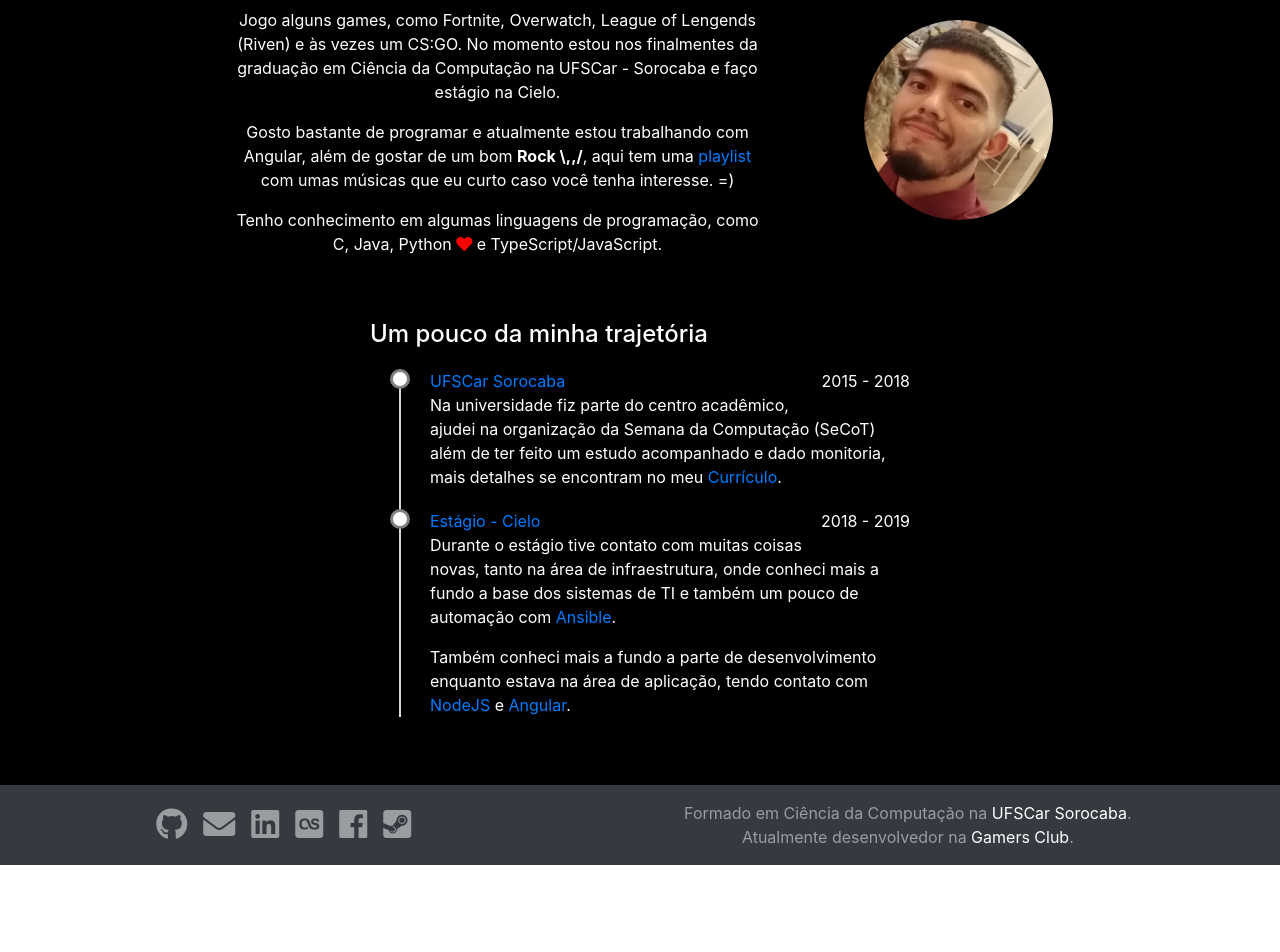
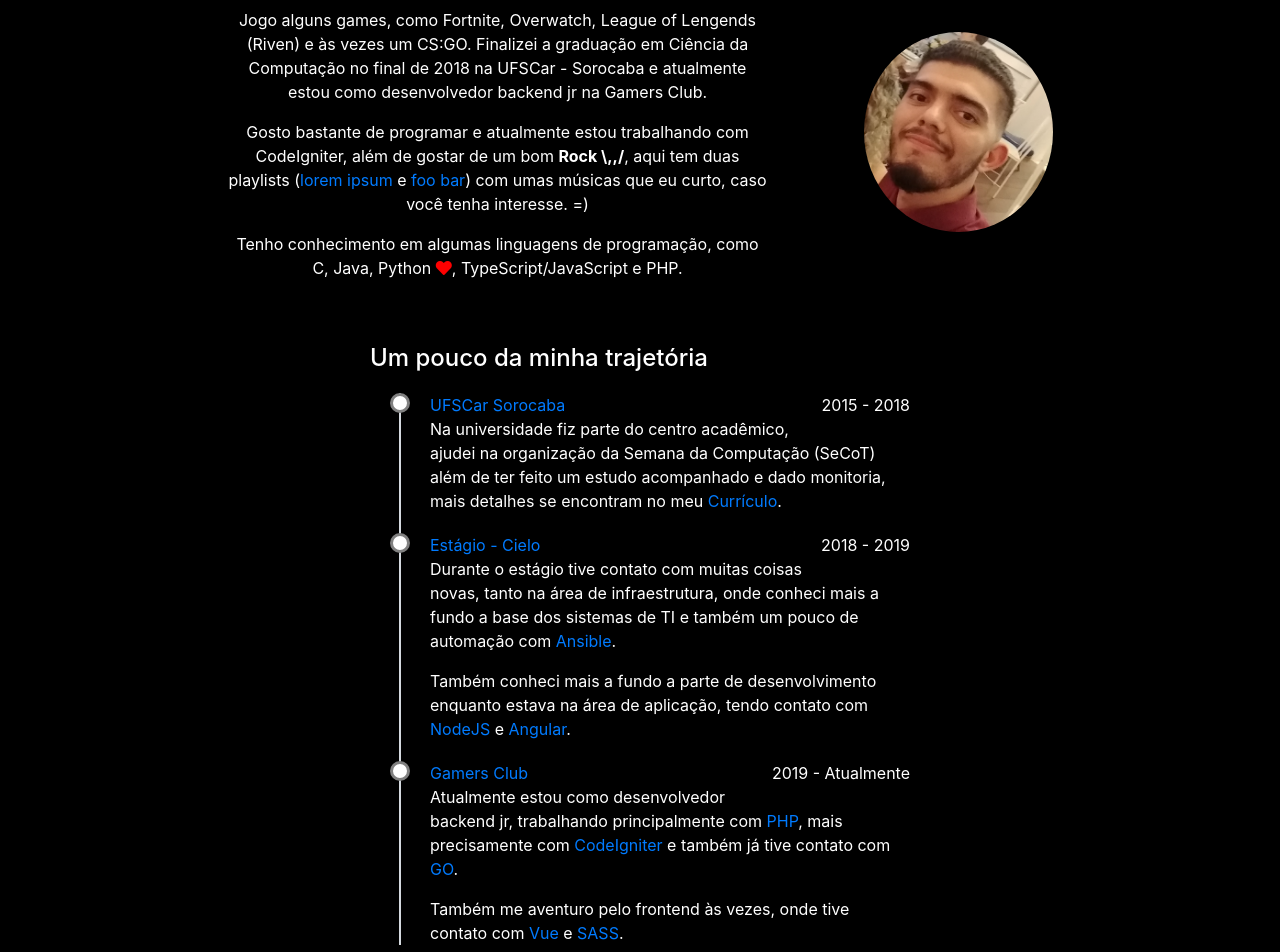
Before and after one commit to ricardobr001/portfolio, an Angular app: page /about in a window 1280 px wide. Shown: the part 160-1112 px from the top of the page. Before the commit the page ends 1025 px from the top, so only its background shows below. Built offline with nearby package versions, Linux system fonts and the light colour scheme; what countup.js-angular2 would draw is missing.

Commit message:
Update on about me

```diff
--- a/src/app/about/about.component.html
+++ b/src/app/about/about.component.html
@@ -5,18 +5,19 @@
                 <p>Bem vindo ao meu portfolio!!</p>
                 <p>
                     Jogo alguns games, como Fortnite, Overwatch, League of Lengends (Riven) e às vezes um CS:GO.
-                    No momento estou nos finalmentes da graduação em Ciência da Computação na UFSCar - Sorocaba e faço
-                    estágio na Cielo.
+                    Finalizei a graduação em Ciência da Computação no final de 2018 na UFSCar - Sorocaba e atualmente
+                    estou como desenvolvedor backend jr na Gamers Club.
                 </p>
                 <p>
-                    Gosto bastante de programar e atualmente estou trabalhando com Angular, além de gostar de um bom
-                    <b>Rock \,,/</b>, aqui tem uma <a target="_blank"
-                        href="https://open.spotify.com/user/12142505492/playlist/5QmwrB8phhRSwBNZ9mZ30z?si=uwXsA9CQQji9NTyQeg2WsA">playlist</a>
-                    com umas músicas que eu curto caso você tenha interesse. =)
+                    Gosto bastante de programar e atualmente estou trabalhando com CodeIgniter, além de gostar de um bom
+                    <b>Rock \,,/</b>, aqui tem duas playlists
+                    (<a target="_blank" href="https://open.spotify.com/playlist/5xUXvWEyx42mjlIegvXTCL?si=SRS3HYiZRFG3c5HPmhZQ4w">lorem ipsum</a> e
+                    <a target="_blank" href="https://open.spotify.com/playlist/579aXG4V1ck3m6MxLANKp9?si=ebD-TKarTHCj-lbQOVQ3yA">foo bar</a>)
+                    com umas músicas que eu curto, caso você tenha interesse. =)
                 </p>
                 <p>
                     Tenho conhecimento em algumas linguagens de programação, como C, Java, Python <i
-                        class="fas fa-heart" style="color: red;"></i> e TypeScript/JavaScript.
+                        class="fas fa-heart" style="color: red;"></i>, TypeScript/JavaScript e PHP.
                 </p>
             </div>
             <div class="col-3">
@@ -46,6 +47,18 @@
                             tendo contato com <a target="_blank" href="https://nodejs.org/en/">NodeJS</a> e <a
                                 target="_blank" href="https://angular.io">Angular</a>.</p>
                     </li>
+                    <li>
+                        <a target="_blank" href="https://gamersclub.com.br">Gamers Club</a>
+                        <p class="float-right">2019 - Atualmente</p>
+                        <p>Atualmente estou como desenvolvedor backend jr, trabalhando principalmente com
+                            <a target="_blank" href="https://www.php.net">PHP</a>, mais precisamente com
+                            <a target="_blank" href="https://www.codeigniter.com">CodeIgniter</a> e também já tive
+                        contato com <a target="_blank" href="https://golang.org">GO</a>.</p>
+                        <p>Também me aventuro pelo frontend às vezes, onde tive contato com
+                            <a target="_blank" href="https://vuejs.org">Vue</a> e
+                            <a target="_blank" href="https://sass-lang.com">SASS</a>.
+                        </p>
+                    </li>
                 </ul>
             </div>
         </div>
```
